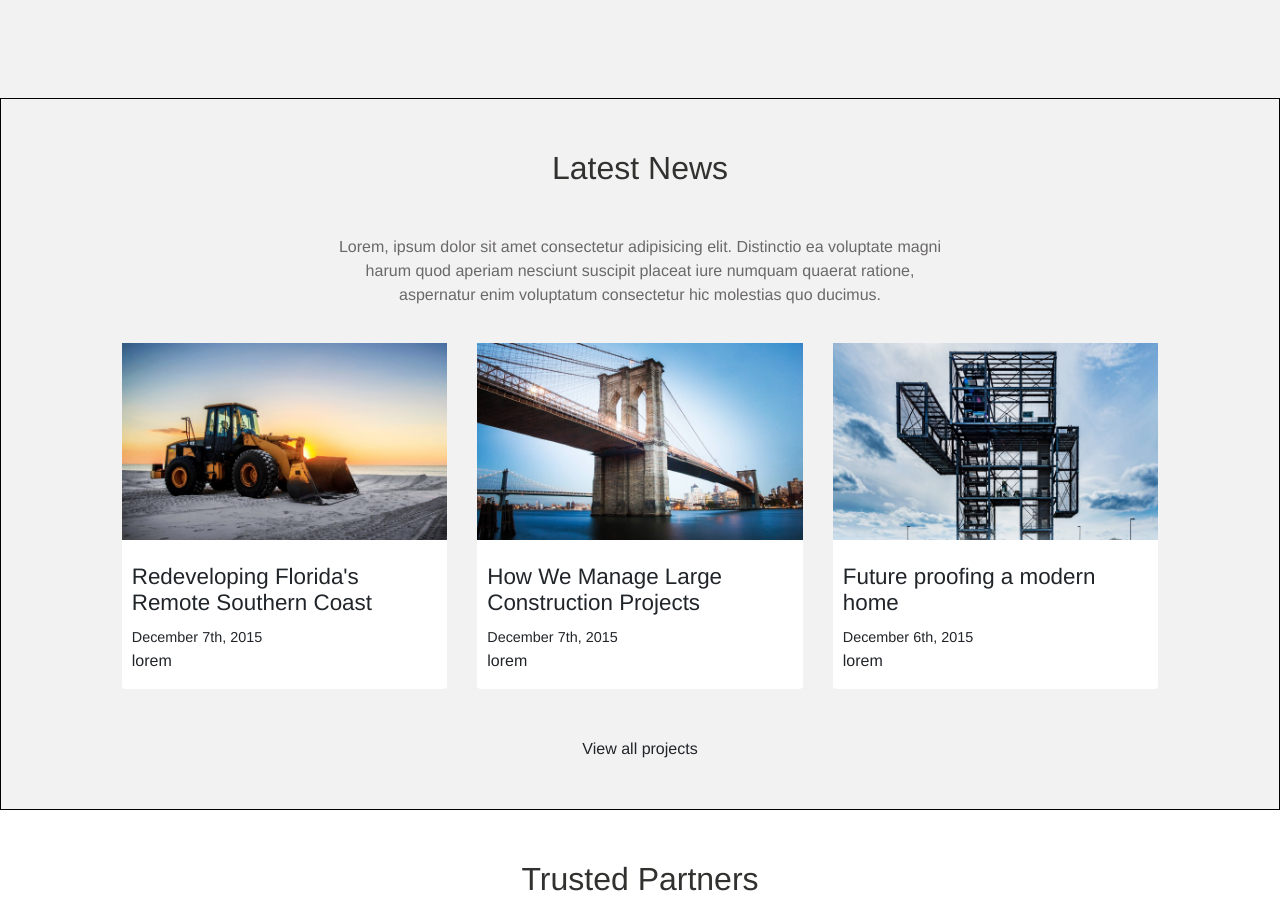
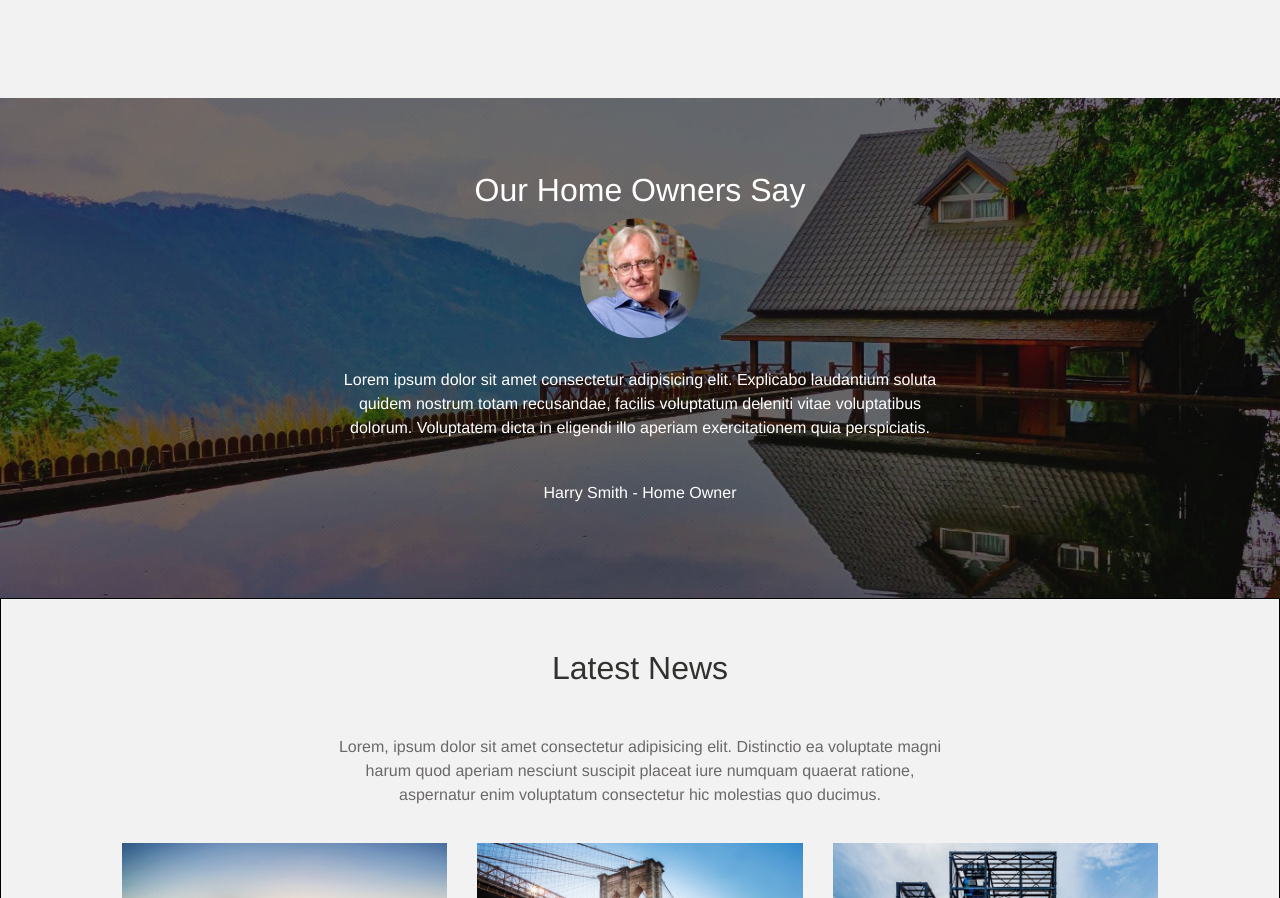
Before and after one commit to Furentsu/proj-html-vuejs, a Vue app: page / in a window 1280 px wide. Shown: the part 2932-3830 px from the top of the page. Built offline with nearby package versions, Linux system fonts and the light colour scheme.

Commit message:
Added Slider

```diff
--- a/src/components/Main.vue
+++ b/src/components/Main.vue
@@ -6,7 +6,7 @@
        <Statistics />
        <RecentWork />
        <CoreValues />
-       <!-- <Slider /> -->
+       <Slider />
        <LatestNews />
        <TrustedPartners />
        <FinalJumbotron />
@@ -20,7 +20,7 @@ import ConstructionProjectsBottom from './ConstructionProjectsBottom.vue'
 import Statistics from './Statistics.vue'
 import RecentWork from './RecentWork.vue'
 import CoreValues from './CoreValues.vue'
-// Slider
+import Slider from './Slider.vue'
 import LatestNews from './LatestNews.vue'
 import TrustedPartners from './TrustedPartners.vue'
 import FinalJumbotron from './FinalJumbotron.vue'
@@ -38,7 +38,7 @@ export default {
       Statistics,
       RecentWork,
       CoreValues,
-      // Slider,
+      Slider,
       LatestNews,
       TrustedPartners,
       FinalJumbotron
--- /dev/null
+++ b/src/components/Slider.vue
@@ -0,0 +1,54 @@
+<template>
+    <section class="slider d-flex justify-content-center align-items-center container-flex">
+        <div class="row d-flex justify-content-center text-center">
+            <SliderCard :card="cardsContent"/>
+        </div>
+
+        <!-- <nav>
+
+        </nav> -->
+
+    </section>
+</template>
+
+<script>
+import SliderCard from './SliderCard.vue'
+
+export default {
+    name: 'Slider',
+    components: {
+        SliderCard
+    },
+    data() {
+        return {
+            cardsContent: [
+                {
+                    image: require('../assets/images/home-testimonial-113165296.jpg'),
+                    text: 'Lorem ipsum dolor sit amet consectetur adipisicing elit. Vitae optio unde deserunt obcaecati consectetur error ratione soluta natus ut dignissimos perspiciatis totam molestiae sit sapiente odio, dolore fugit numquam sed.',
+                    name: 'Megan Robinson - New Home Owner'
+                },
+                {
+                    image: require('../assets/images/home-testimonial-84268399.jpg'),
+                    text: 'Lorem ipsum dolor sit amet consectetur adipisicing elit. Explicabo laudantium soluta quidem nostrum totam recusandae, facilis voluptatum deleniti vitae voluptatibus dolorum. Voluptatem dicta in eligendi illo aperiam exercitationem quia perspiciatis.',
+                    name: 'Harry Smith - Home Owner'
+                }
+            ]
+        }
+    }
+}
+</script>
+
+
+<style lang="scss" scoped>
+@import "../style/variables.scss";
+
+.slider {
+    height: 500px;
+    background-image: url('../assets/images/home-parallax-144609983.jpg');
+    background-size: cover;
+    background-position: center;
+
+
+}
+
+</style>
--- /dev/null
+++ b/src/components/SliderCard.vue
@@ -0,0 +1,73 @@
+<template>
+
+    <!-- Card element  -->
+    <div class="card col-6">
+        <h2 class="fw-light">Our Home Owners Say</h2>
+        <div class="line"></div>
+        <div class="image-container">
+            <img :src="card[currentIndex].image" alt="Owner image">
+        </div>
+        <p>{{card[currentIndex].text}}</p>
+        <span>{{card[currentIndex].name}}</span>
+    </div>
+</template>
+
+<script>
+
+export default {
+    name:'SliderCard',
+    props: {
+        card: Array,
+    },
+    data() {
+        return {
+            currentIndex: 0,
+        }
+    },
+    mounted() {
+        setInterval(() => {
+            this.currentIndex++;
+            if (this.currentIndex > this.card.length - 1) {
+                this.currentIndex = 0;
+            }
+        }, 5000)
+    }
+}
+</script>
+
+<style lang="scss" scoped>
+@import "../style/variables.scss";
+
+.card {
+    border: none;
+    background-color: transparent;
+
+    h2 {
+        color: $primaryWhite;
+    }
+
+    .image-container {
+        width: 120px;
+        margin: auto;
+
+        img {
+            width: 100%;
+            object-fit: cover;
+            border-radius: 50%;
+        }
+    }
+
+    p {
+        color: $primaryWhite;
+        padding: 30px 0 5px;
+
+    }
+
+    span {
+        color: $primaryWhite;
+        padding: 20px 0;
+    }
+
+}
+
+</style>
```
